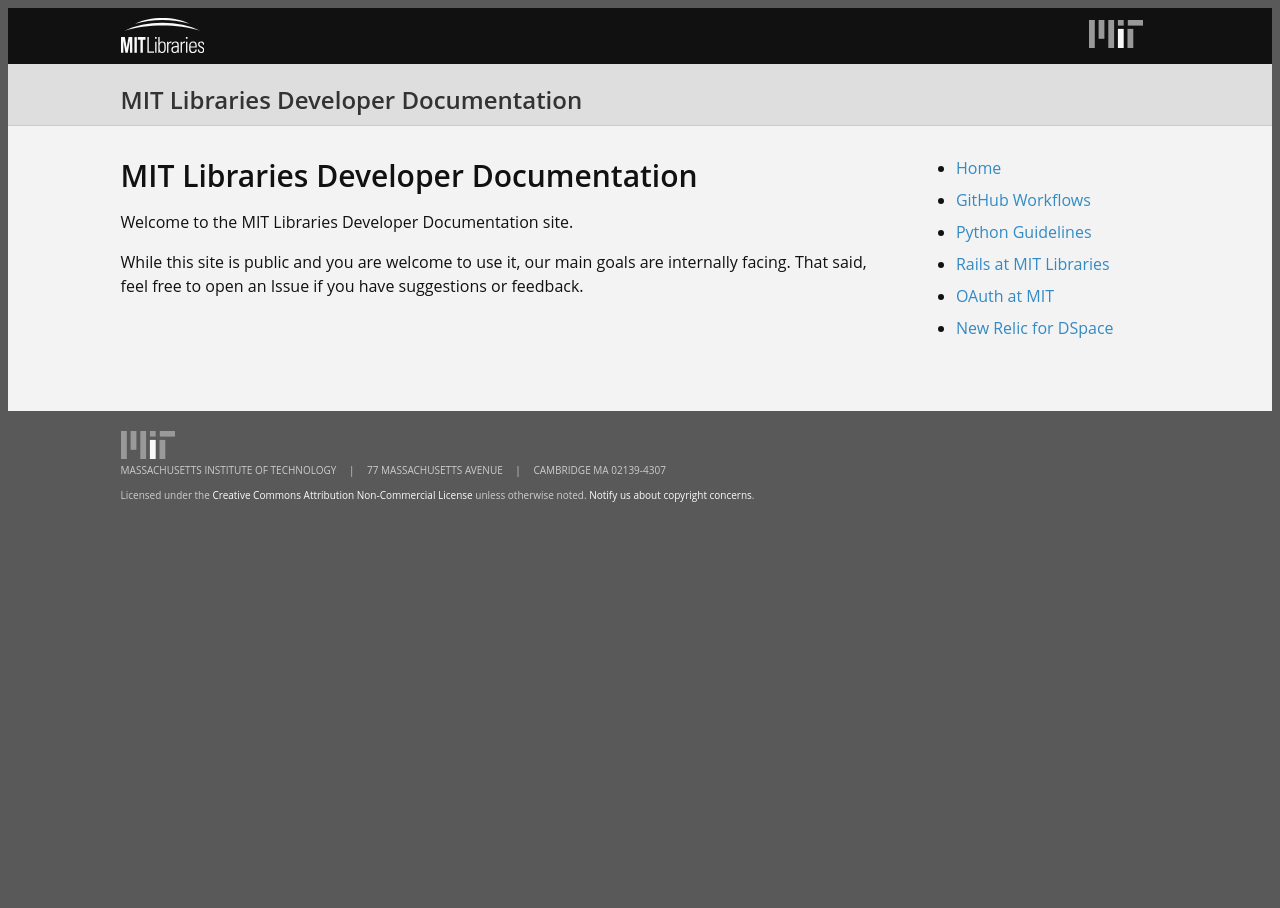
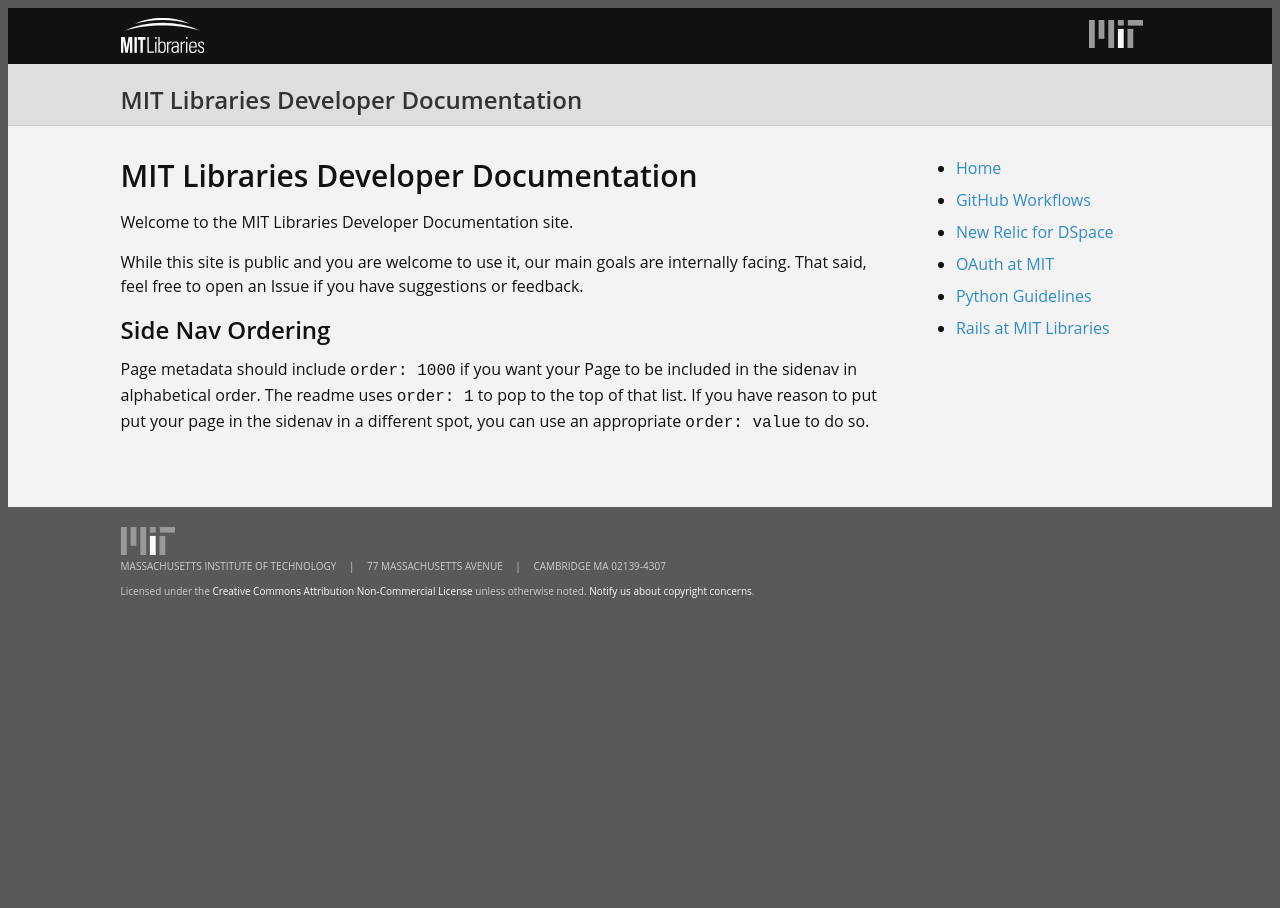
Before and after one commit to MITLibraries/guides, a Jekyll site: the page built from readme.md, in a window 1280 px wide. Built offline with Jekyll 4.4.1, drawn with Linux system fonts in a browser that asks for light colours; our own code applies the rules of GitHub Pages for plain Markdown files.

Commit message:
Sidenav instructions

```diff
--- a/readme.md
+++ b/readme.md
@@ -11,3 +11,10 @@
 While this site is public and you are welcome to use it, our main goals are
 internally facing. That said, feel free to open an Issue if you have suggestions
 or feedback.
+
+## Side Nav Ordering
+Page metadata should include `order: 1000` if you want your Page to
+be included in the sidenav in alphabetical order. The readme uses
+`order: 1` to pop to the top of that list. If you have reason to put
+put your page in the sidenav in a different spot, you can use an
+appropriate `order: value` to do so.
```
Also changed, not shown: github.md (+1 -1 lines), newrelic.md (+1 -1 lines), oauth.md (+1 -1 lines), python.md (+1 -1 lines), rails.md (+1 -1 lines).
